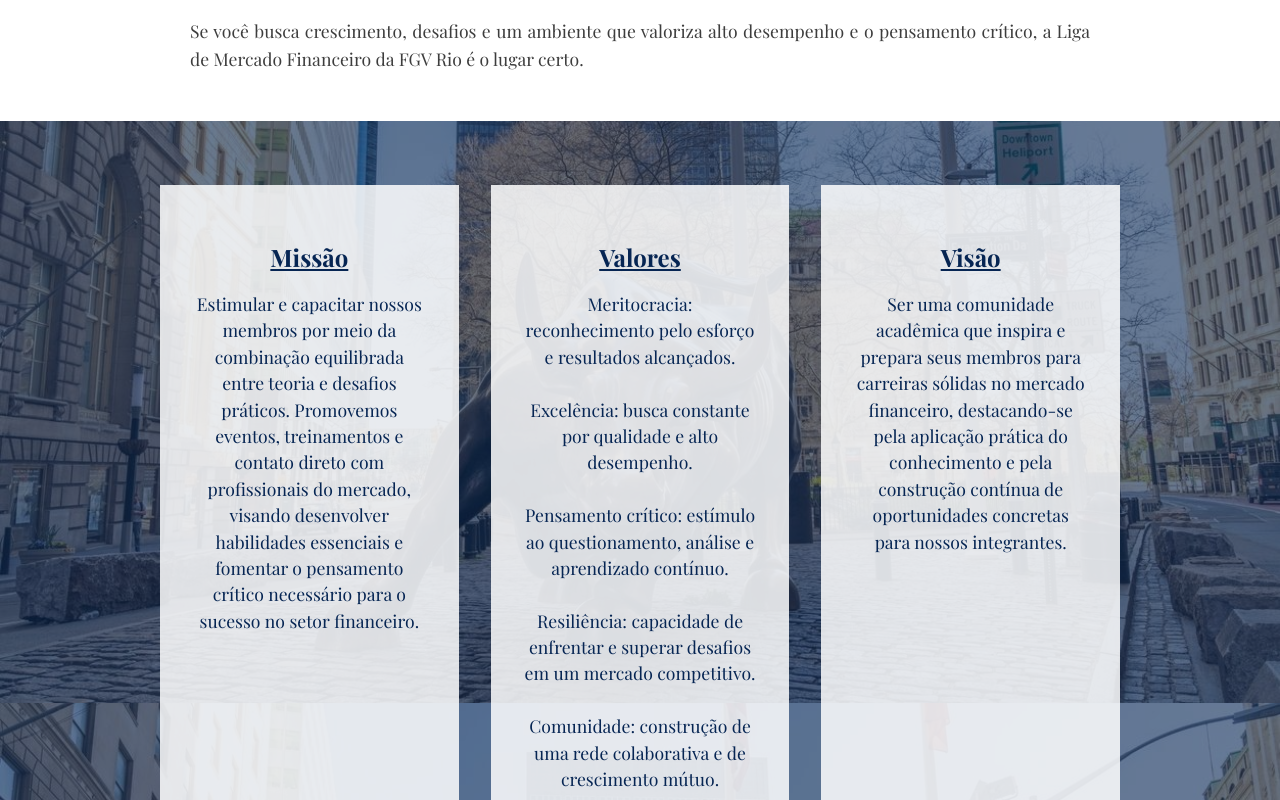
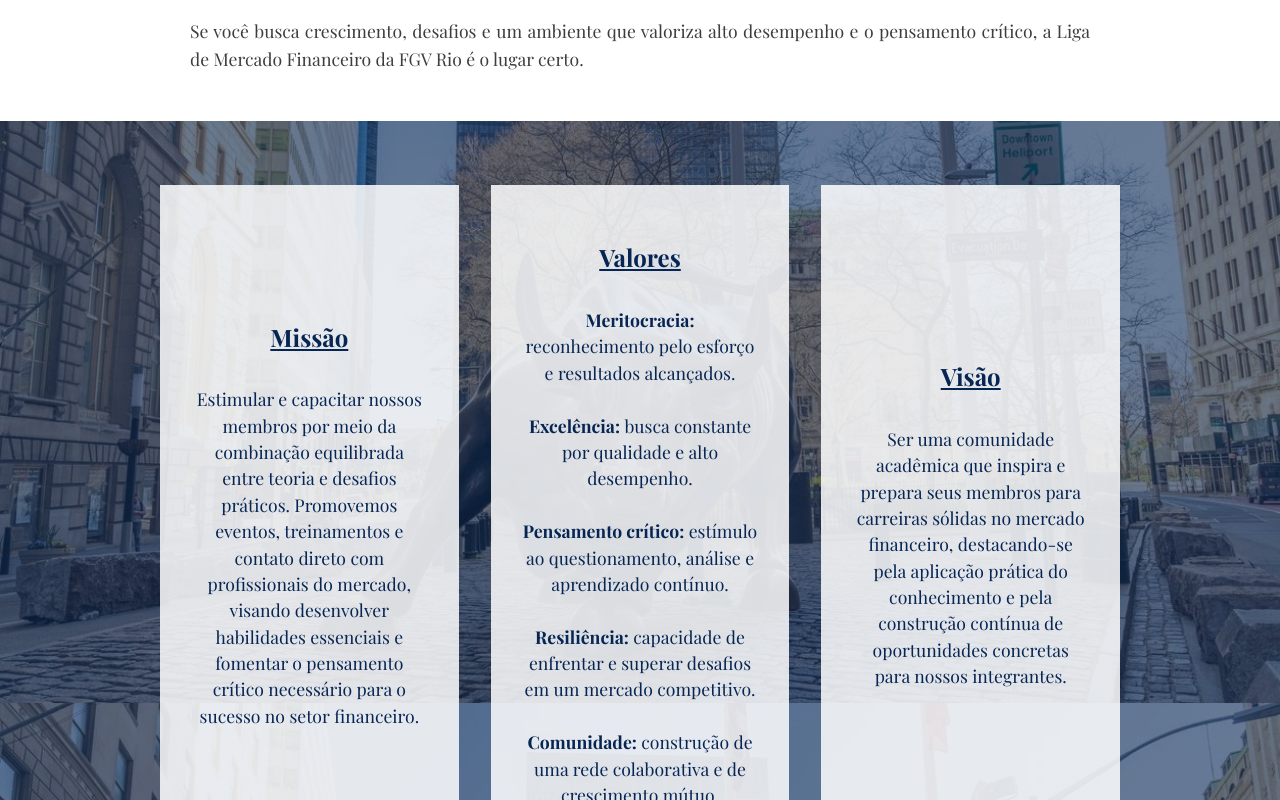
Before and after one commit to digital-fgv-jr/sitelmf, a React (Create React App) app: page / in a window 1280 px wide. Shown: the part 1320-2120 px from the top of the page. Built offline with nearby package versions, Linux system fonts and the light colour scheme; a web font is replaced by a local one.

Commit message:
mvv text improvements

```diff
--- a/src/components/MissaoVisaoValores.js
+++ b/src/components/MissaoVisaoValores.js
@@ -17,19 +17,19 @@ function MissoesVisaoValores() {
       <div className='subitem-missao-visao-valores'>
         <h3>Valores</h3>
         <p>
-        Meritocracia: reconhecimento pelo esforço e resultados alcançados.
+        <strong>Meritocracia:</strong> reconhecimento pelo esforço e resultados alcançados.
         <br />
         <br />
-        Excelência: busca constante por qualidade e alto desempenho.
+        <strong>Excelência:</strong> busca constante por qualidade e alto desempenho.
         <br />
         <br />
-        Pensamento crítico: estímulo ao questionamento, análise e aprendizado contínuo.
+        <strong>Pensamento crítico:</strong> estímulo ao questionamento, análise e aprendizado contínuo.
         <br />
         <br />
-        Resiliência: capacidade de enfrentar e superar desafios em um mercado competitivo.
+        <strong>Resiliência:</strong> capacidade de enfrentar e superar desafios em um mercado competitivo.
         <br />
         <br />
-        Comunidade: construção de uma rede colaborativa e de crescimento mútuo.
+        <strong>Comunidade:</strong> construção de uma rede colaborativa e de crescimento mútuo.
         </p>
       </div>
 
--- a/src/styles/components/MissaoVisaoValores.css
+++ b/src/styles/components/MissaoVisaoValores.css
@@ -7,7 +7,6 @@
   color: var(--azul-principal);
   background-image: url('../../../public/touro.jpg');
   background-size: cover;
-  background-position: top;
   background-position-y: -17rem;
   z-index: 0;
 }
@@ -31,6 +30,9 @@
   flex: 1;
   z-index: 2;
   position: relative;
+  display: flex;
+  flex-direction: column;
+  justify-content: center;
 }
 
 .missoes-visao-valores h3 {
```
